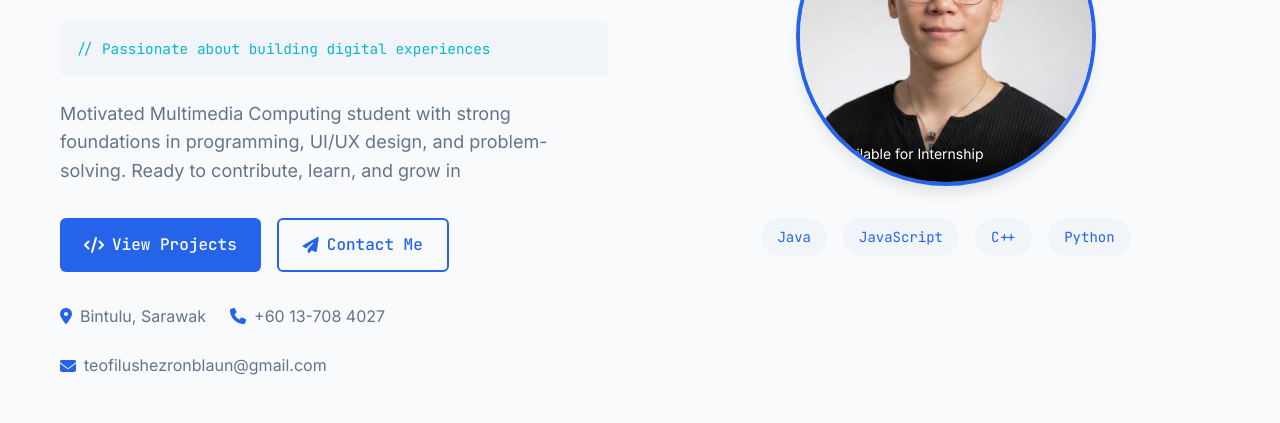
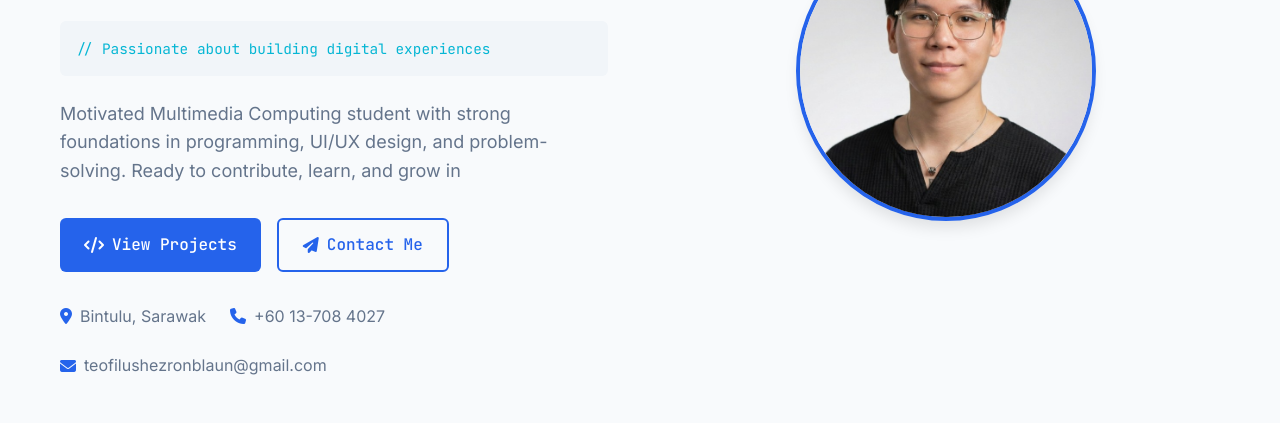
Before and after one commit to Drezbolt/Client_Portfolio, a plain HTML site: page index.html in a window 1280 px wide. Shown: the part 377-800 px from the top of the page. Drawn offline with Linux system fonts and the light colour scheme.

Commit message:
Update index.html

```diff
--- a/index.html
+++ b/index.html
@@ -92,11 +92,7 @@
                     <div class="hero-image">
                         <div class="profile-container">
                             <div class="profile-frame">
-                                <img src="HezronProfile.jpg" alt="Teofilus Hezron Blaun" class="profile-img" id="profile-image">
-                                <div class="profile-overlay">
-                                    <div class="profile-status">
-                                        <span class="status-dot"></span>
-                                        <span>Available for Internship</span>
+                                        <img src="HezronProfile.jpg" alt="Teofilus Hezron Blaun" class="profile-img" id="profile-image">
                                     </div>
                                 </div>
                             </div>
```
